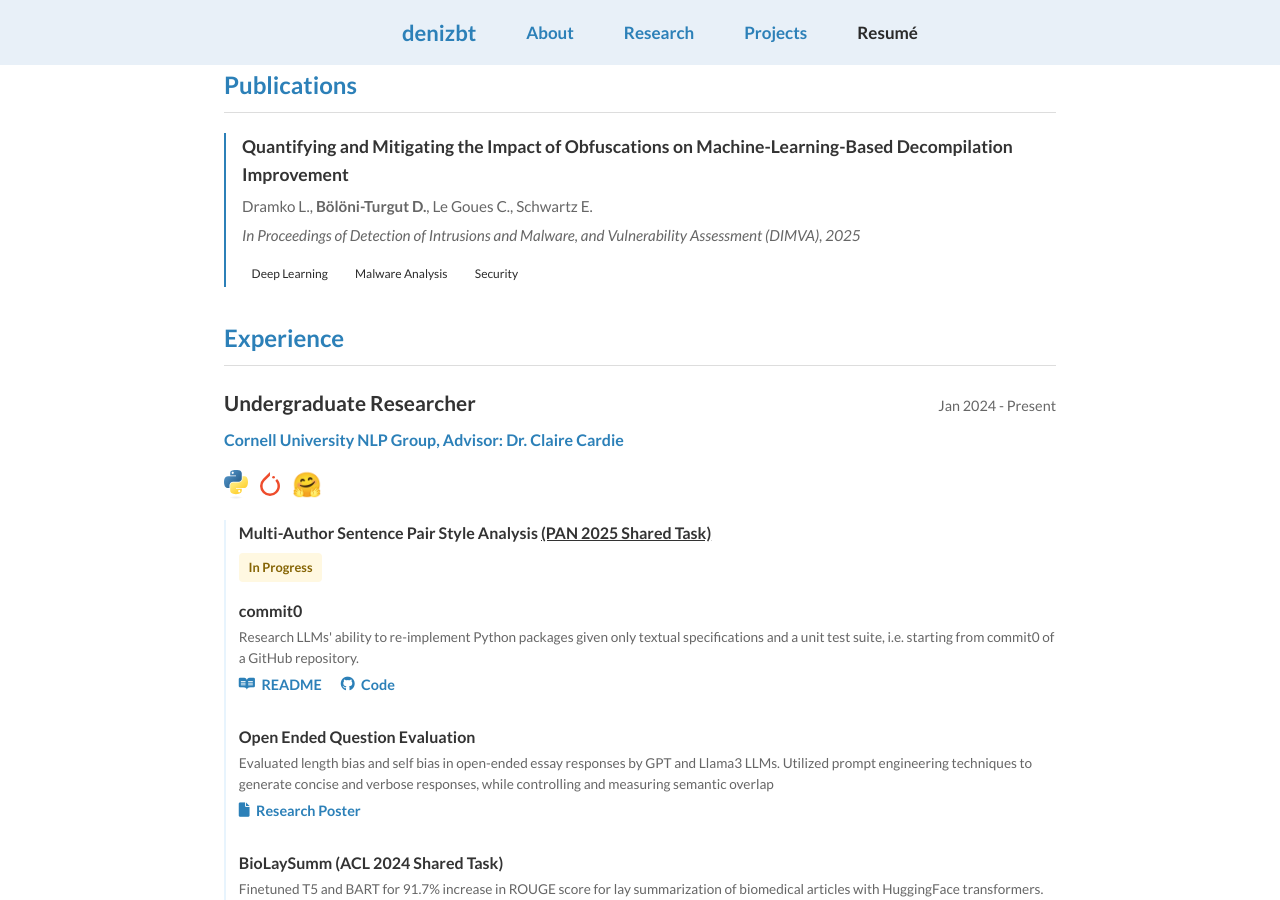
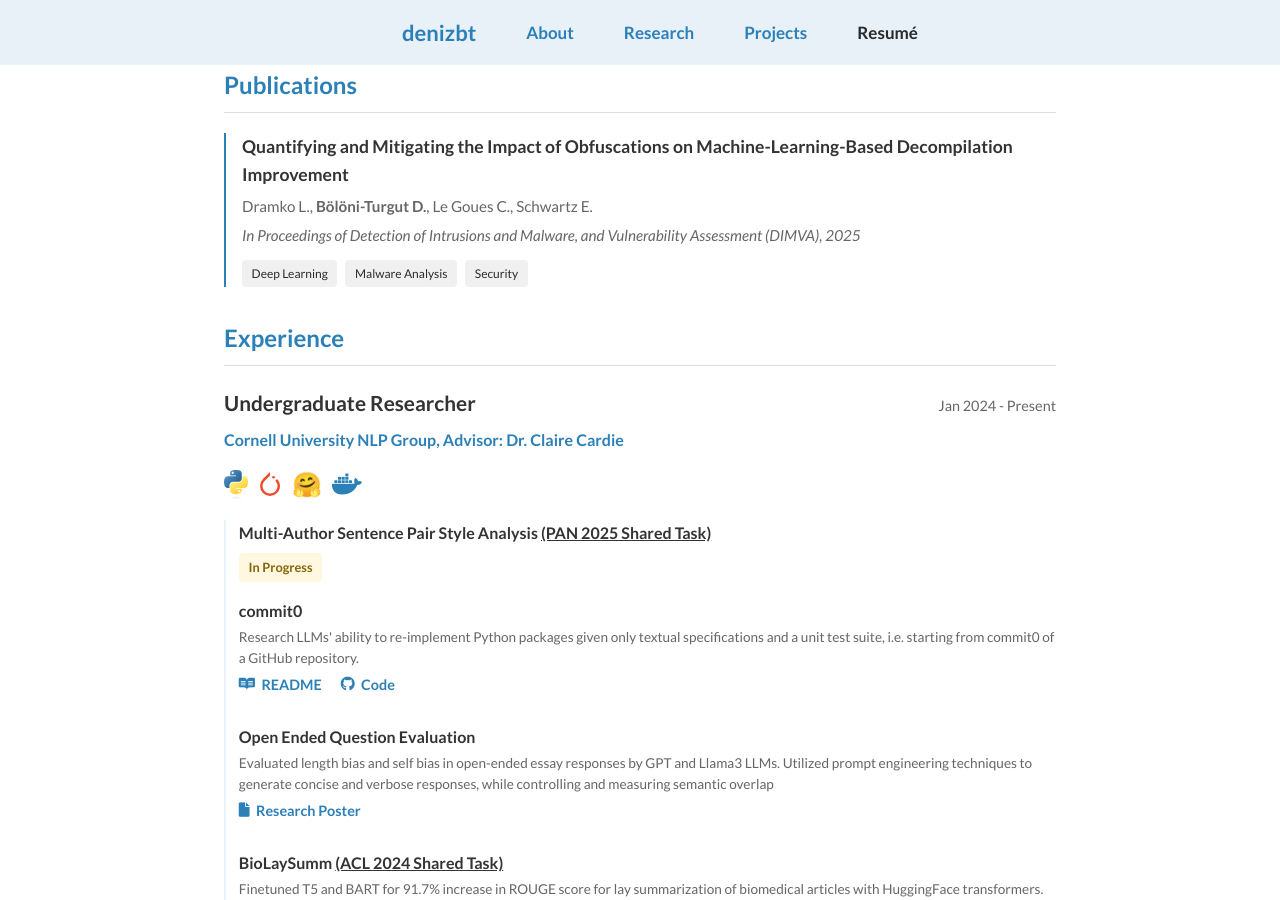
Before and after one commit to denizbt/denizbt.github.io, a Jekyll site: the page built from index.html, in a window 1280 px wide and 900 px high, scrolled down 1250 px. Built offline with Jekyll 4.4.1, drawn with Linux system fonts in a browser that asks for light colours; some of the changed text lies outside the part shown.

Commit message:
Update resume file (may 2025)

```diff
--- a/_layouts/default.html
+++ b/_layouts/default.html
@@ -35,7 +35,7 @@
         <a href="/#about" class="nav-button">About</a>
         <a href="/#research" class="nav-button">Research</a>
         <a href="/#projects" class="nav-button">Projects</a>
-        <a href="/assets/files/denizbt-resume.pdf" target="_blank" rel="noopener noreferrer" class="
+        <a href="/assets/files/denizbt_resume.pdf" target="_blank" rel="noopener noreferrer" class="
           resume-button">Resumé</a>
       </div>
     </nav>
--- a/assets/css/style.css
+++ b/assets/css/style.css
@@ -246,8 +246,6 @@
   margin-top: 0;
   margin-bottom: 1.5rem;
   color: var(--color-text);
-  /* padding-top: 0.5rem; */
-  /* border-top: 1px solid #ddd; */
 }
 
 /* Timeline Section */
@@ -344,6 +342,7 @@
   color: var(--main-blue);
   transition: color 0.2s ease;
 }
+
 
 .github-link:hover i {
   color: #333;
@@ -490,13 +489,8 @@
   font-weight: 500;
   padding: 0.25rem 0.6rem;
   border-radius: 4px;
-  background-color: white;
+  background-color: #f0f0f0;
   color: var(--body-text);
-}
-
-.skill-tag.tech {
-  background-color: #f0f0f0;
-  color: #555;
 }
 
 .research-links {
--- a/index.html
+++ b/index.html
@@ -35,9 +35,8 @@
 
       <p class="bio">At Cornell, I am lucky to be advised by Dr. Claire Cardie with whom I have worked on multiple NLP
         research projects. I attended <a href="https://www.cmu.edu/scs/s3d/reuse/" class="outside-link">CMU REUSE</a>
-        during
-        Summer 2023 where I worked with Dr. Claire Le
-        Goues on neural decompilation of malware with security applications.</p>
+        during Summer 2023 where I worked with Dr. Claire Le Goues on neural decompilation of malware with security
+        applications.</p>
 
       <p class="bio">I am also a Data Science lead for <a href="https://cornelldata.science/"
           class="outside-link">Cornell Data Science</a>. I was previously the Course Manager & Lecture for the
@@ -135,6 +134,7 @@
           <img src="/assets/images/python-logo-only.svg">
           <img src="/assets/images/pytorch-icon.svg">
           <span class="hugging-face-emoji">🤗</span>
+          <i class="fa-brands fa-docker skill-icon"></i>
         </div>
 
         <div class="research-proj-list">
@@ -174,7 +174,8 @@
               <span>Research Poster</span></a>
           </div>
           <div class="res-proj-item">
-            <p class="res-proj-name">BioLaySumm (ACL 2024 Shared Task)</p>
+            <p class="res-proj-name">BioLaySumm <a href="https://biolaysumm.org/" class="outside-link">(ACL 2024 Shared
+                Task)</a></p>
             <p class="res-proj-desc">Finetuned T5 and BART for 91.7% increase in ROUGE score for lay summarization of
               biomedical articles with HuggingFace transformers. Improved readability scores by 31% with prompt
               engineering and OpenAI GPT API.
@@ -201,13 +202,9 @@
           <img src="/assets/images/python-logo-only.svg">
           <img src="/assets/images/pytorch-icon.svg">
           <i class="skill-icon fa-solid fa-shield"></i>
+          <span class="skill-tag">C/C++</span>
+          <span class="skill-tag">Obfuscations</span>
         </div>
-        <!-- <div class="skill-tags">
-          <span class="skill-tag tech">Python</span>
-          <span class="skill-tag tech">C/C++</span>
-          <span class="skill-tag tech">Machine Learning</span>
-        </div> -->
-
         <div class="outcome-highlight">
           <p class="outcome-title">Outcome</p>
           <p class="outcome-desc">Published paper in Detection of
@@ -268,7 +265,7 @@
         <div class="project-skills">
           <img src="/assets/images/python-logo-only.svg">
           <i class="fab fa-aws skill-icon"></i>
-          <i class="fab fa-solid fa-lambda"></i>
+          <i class="fa-brands fa-docker skill-icon"></i>
         </div>
       </div>
     </div>
@@ -290,6 +287,7 @@
           <a href="https://ocaml.org" class="outside-link">
             <img src="/assets/images/ocaml-icon.svg" alt="OCaml Logo">
           </a>
+          <span class="skill-tag">Scrum</span>
         </div>
       </div>
     </div>
```
Also changed, not shown: commit0.md (+1 -1 lines), 2 other files.
